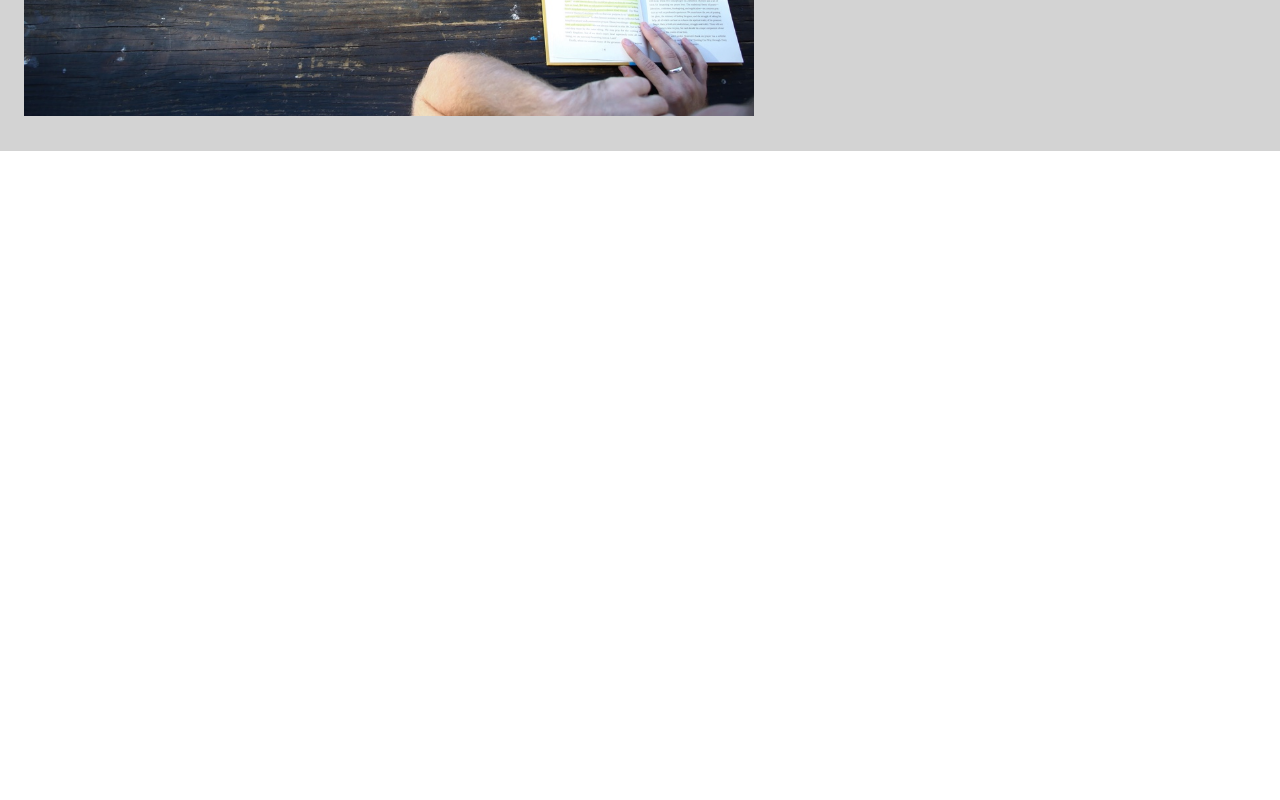
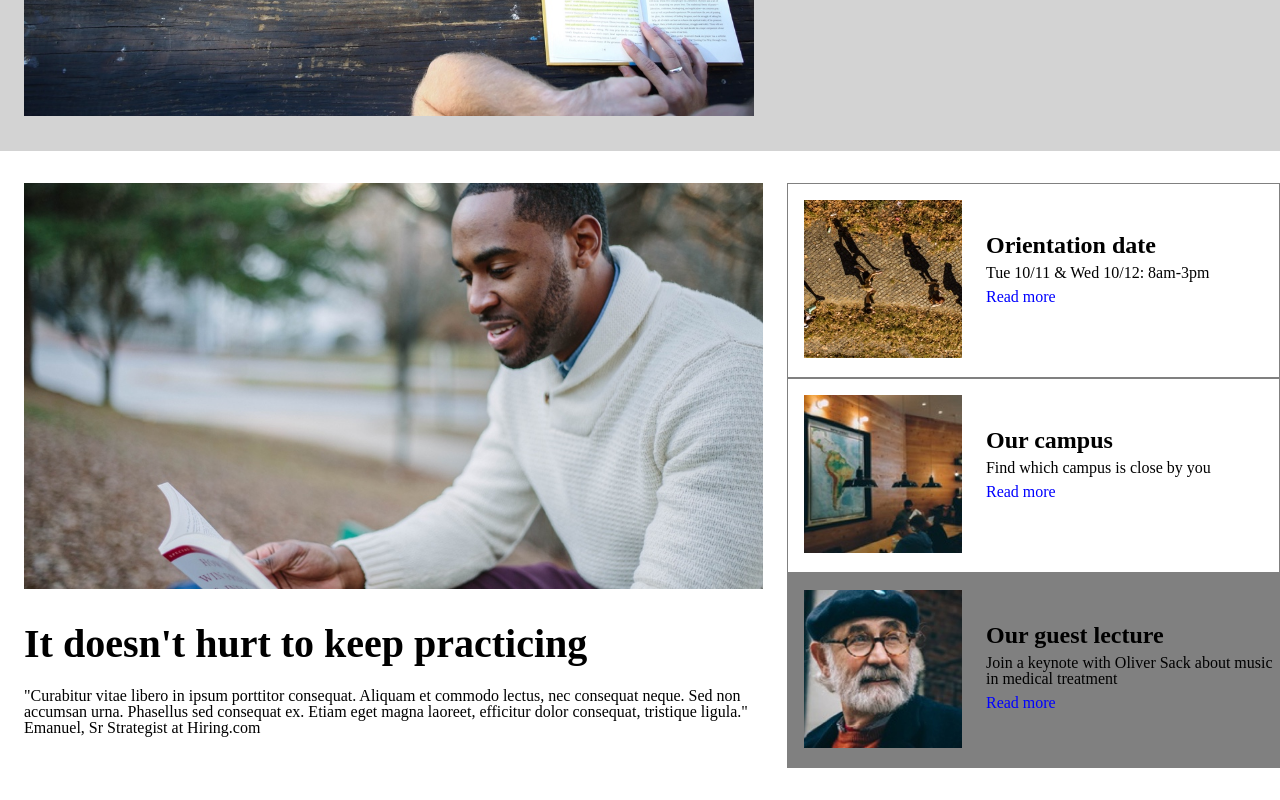
Before and after one commit to ejvkamp/ColmarAcademy, a plain HTML site: page index.html in a window 1280 px wide. Shown: the part 519-1319 px from the top of the page. Before the commit the page ends 800 px from the top, so only its background shows below. Drawn offline with Linux system fonts and the light colour scheme.

Commit message:
Added info section

```diff
--- a/index.html
+++ b/index.html
@@ -47,7 +47,49 @@
       </div>
       <div class="heroSpace"></div>
     </div>
-
+    <!-- Main Section -->
+    <div class="mainSection">
+      <div class="leftMain">
+        <img src="./resources/images/information-main.jpg" alt="Man reading">
+        <span>
+          <h1>It doesn't hurt to keep practicing</h1>
+          <p>"Curabitur vitae libero in ipsum porttitor consequat. Aliquam et commodo lectus, nec consequat neque. Sed non accumsan urna. Phasellus sed consequat ex. Etiam eget magna laoreet, efficitur dolor consequat, tristique ligula."</p>
+          <p>Emanuel, Sr Strategist at Hiring.com</p>
+        </span>
+      </div>
+      <div class="rightMain">
+        <div class="infoBox">
+          <div class="imgBox">
+            <img src="./resources/images/information-orientation.jpg" alt="Top view people walking">
+          </div>
+          <div class="contentBox">
+            <h3>Orientation date</h3>
+            <p>Tue 10/11 & Wed 10/12: 8am-3pm</p>
+            <a href="#">Read more</a>
+          </div>
+        </div>
+        <div class="infoBox">
+          <div class="imgBox">
+            <img src="./resources/images/information-campus.jpg" alt="Our campus">
+          </div>
+          <div class="contentBox">
+            <h3>Our campus</h3>
+            <p>Find which campus is close by you</p>
+            <a href="#">Read more</a>
+          </div>
+        </div>
+        <div class="infoBox">
+          <div class="imgBox">
+            <img src="./resources/images/information-guest-lecture.jpg" alt="Guest Lecturer">
+          </div>
+          <div class="contentBox">
+            <h3>Our guest lecture</h3>
+            <p>Join a keynote with Oliver Sack about music in medical treatment</p>
+            <a href="#">Read more</a>
+          </div>
+        </div>
+      </div>
+    </div>
 
 
     <!-- Footer -->
--- a/resources/css/style.css
+++ b/resources/css/style.css
@@ -2,6 +2,7 @@
 
 html {
   font-size: 16px;
+  line-height: 1.3;
 }
 
 a {
@@ -96,13 +97,13 @@ a {
   font-size: 3rem;
   font-weight: 900;
   padding-top: 40%;
-  padding-bottom: 1.5rem;
+  padding-bottom: 5%;
 }
 
 .heroContent h2 {
   font-size: 1.5rem;
   font-weight: 600;
-  padding-bottom: 2.5rem;
+  padding-bottom: 7%;
 }
 
 .heroContent span {
@@ -115,13 +116,72 @@ a {
   font-weight: 400;
 }
 
+/* Main Section*/
 
-/* */
+.mainSection {
+  display: flex;
+  padding: 2rem 0;
+}
 
+.leftMain {
+  width: 60%;
+  padding: 0 1.5rem;
+}
 
+.leftMain img {
+  width: 100%;
+}
 
+.leftMain h1 {
+  font-size: 2.5rem;
+  font-weight: 900;
+  margin: 2rem auto 1.5rem auto;
+}
 
-/* */
+.rightMain {
+  width: 40%;
+}
+
+.infoBox {
+  display: flex;
+  justify-content: space-between;
+  border: 1px solid grey;
+}
+
+.infoBox:last-child {
+  background-color: grey;
+}
+
+.infoBox .imgBox {
+  width: 35%;
+  padding: 1rem;
+}
+
+.imgBox img {
+  width: 100%;
+  height: auto;
+}
+
+.infoBox .contentBox {
+  width: 65%;
+  padding-top: 10%;
+  padding-left: .5rem;
+}
+
+.contentBox h3 {
+  font-size: 1.5rem;
+  font-weight: 700;
+}
+
+.contentBox p {
+  padding: .5rem 0;
+}
+
+.contentBox a {
+  color: blue;
+}
+
+/*  */
 
 
 
```
